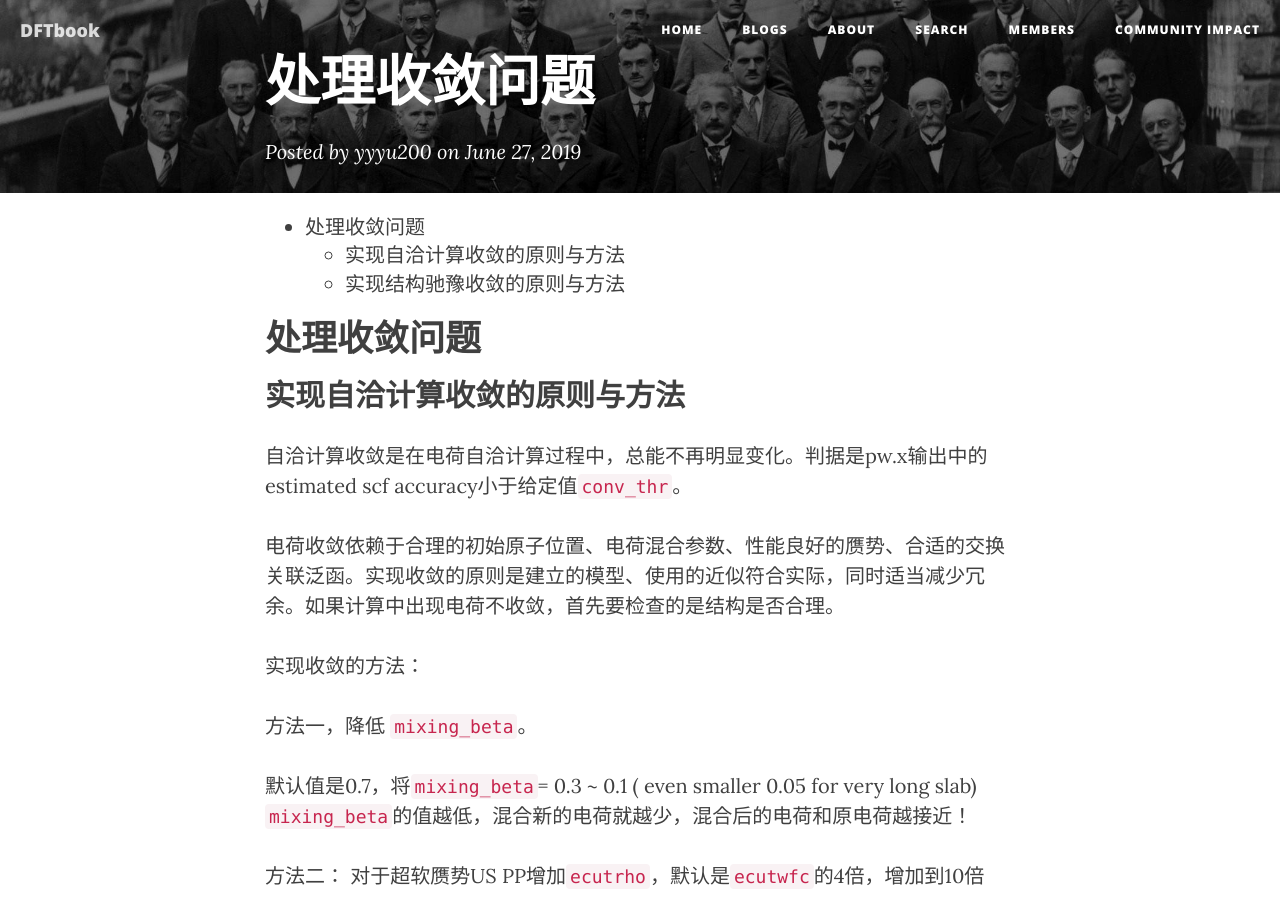
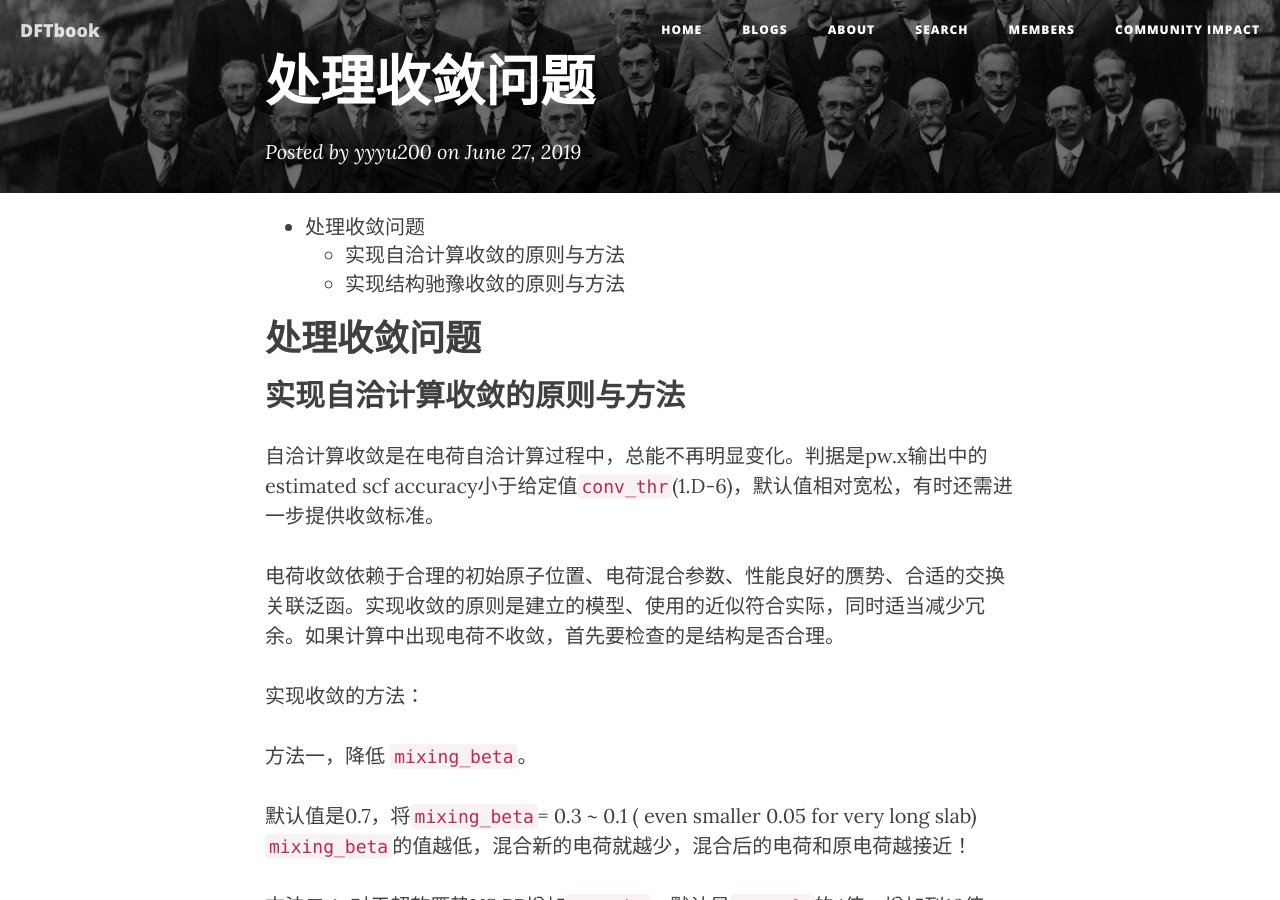
Before and after one commit to yyyu200/DFTbook, a Jekyll site: the page built from _posts/2019-06-27-converge.md, in a window 1280 px wide and 900 px high. Built offline with Jekyll 4.4.1, drawn with Linux system fonts in a browser that asks for light colours; nearby versions of some CDN libraries; comment, search, counter and statistics services are not loaded.

Commit message:
modify at20190627-14:04:26-aliyun

```diff
--- a/_posts/2019-06-27-converge.md
+++ b/_posts/2019-06-27-converge.md
@@ -23,7 +23,7 @@ trans: cube
 
 ## 实现自洽计算收敛的原则与方法
 
-自洽计算收敛是在电荷自洽计算过程中，总能不再明显变化。判据是pw.x输出中的estimated scf accuracy小于给定值`conv_thr`。
+自洽计算收敛是在电荷自洽计算过程中，总能不再明显变化。判据是pw.x输出中的estimated scf accuracy小于给定值`conv_thr`(1.D-6)，默认值相对宽松，有时还需进一步提供收敛标准。
 
 电荷收敛依赖于合理的初始原子位置、电荷混合参数、性能良好的赝势、合适的交换关联泛函。实现收敛的原则是建立的模型、使用的近似符合实际，同时适当减少冗余。如果计算中出现电荷不收敛，首先要检查的是结构是否合理。
 
```
